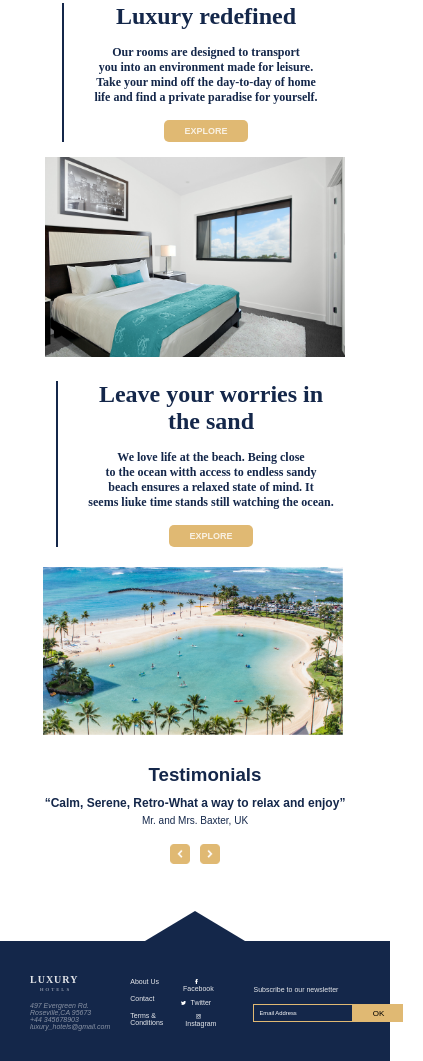
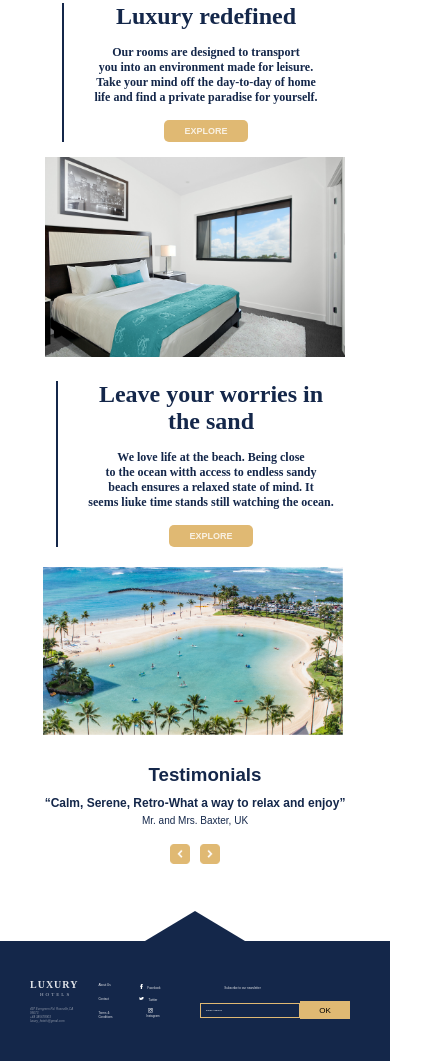
Before and after one commit to adebayorajide/hotel-website, a plain HTML site: page index.html in a window 390 px wide. Shown: the part 554-1615 px from the top of the page, 423 px wide, since content can reach past the window. Drawn offline with Linux system fonts and the light colour scheme.

Commit message:
Add files via upload

```diff
--- a/contact.css
+++ b/contact.css
@@ -371,6 +371,10 @@ body {
     bottom: 0;
   }
 
+  .footer-content {
+    font-size: 3px;
+  }
+
     .input input {
       width: 100px;
     }
--- a/facilities.css
+++ b/facilities.css
@@ -405,6 +405,11 @@ body {
     bottom: 0;
   }
 
+
+  .footer-content {
+    font-size: 3px;
+  }
+
   .input input {
     width: 100px;
   }
--- a/rooms.css
+++ b/rooms.css
@@ -475,4 +475,8 @@ body {
   .hero-para1 {
     margin-left: -20px;
   }
+
+  .footer-content {
+    font-size: 3px;
+  }
 }
--- a/style.css
+++ b/style.css
@@ -426,6 +426,11 @@ body {
     bottom: 0;
   }
 
+
+  .footer-content {
+    font-size: 3px;
+  }
+
   .hero-para1 {
     margin-left: -10px;
   }
```
